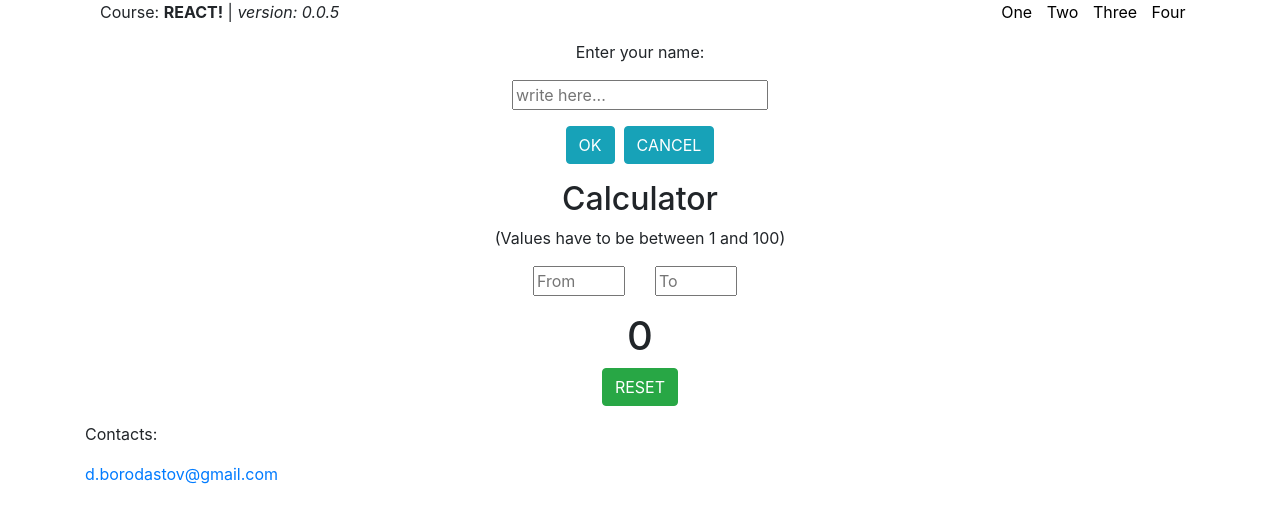
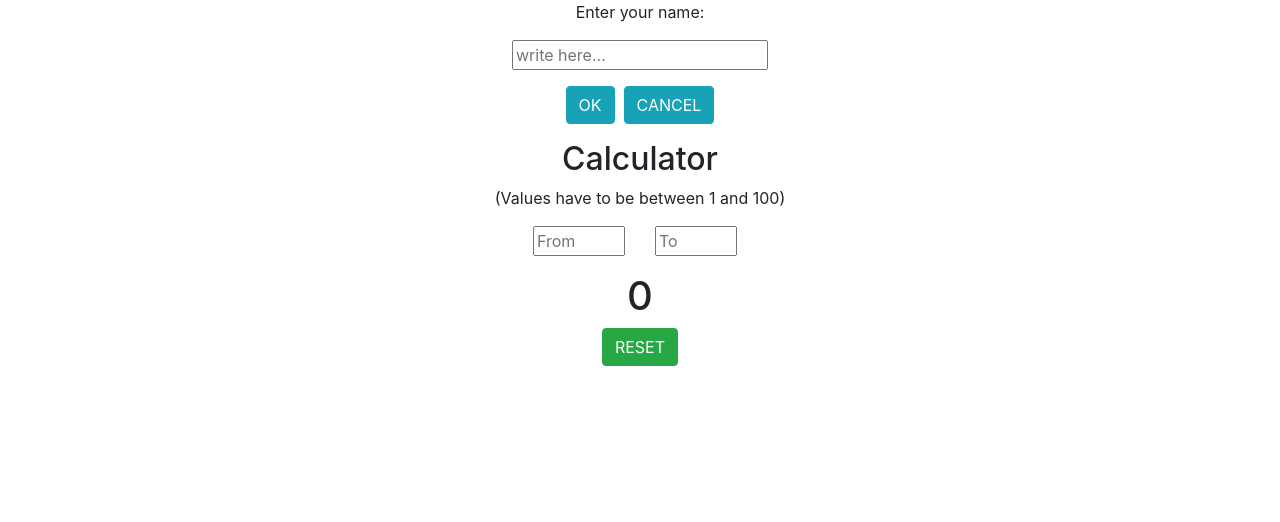
Before and after one commit to Demoferm/counter, a React (Create React App) app: page / in a window 1280 px wide. Shown: the top 522 px of the page. Built offline with nearby package versions, Linux system fonts and the light colour scheme.

Commit message:
No Menu & Contacts

```diff
--- a/src/Components/Footer/Footer.js
+++ b/src/Components/Footer/Footer.js
@@ -9,7 +9,7 @@ function Footer(props) {
         {/*<FooterMenu MenuItems = {props.MenuItems}/>*/}
         {/*    </div>*/}
         {/*    <div className='col-8'>*/}
-        <Contacts/>
+        {/*<Contacts/>*/}
             </div>
         </div>
 );
--- a/src/Components/Header/Header.js
+++ b/src/Components/Header/Header.js
@@ -6,11 +6,11 @@ function Header(props) {
     return (
         <div className='row'>
             <div className='col-4'>
-                <p className='header-title'>Course: <strong>{props.titile}</strong> | <em>version: {props.version} </em>
-                </p>
+                {/*<p className='header-title'>Course: <strong>{props.titile}</strong> | <em>version: {props.version} </em>*/}
+                {/*</p>*/}
             </div>
             <div className='col-8'>
-                <HeaderMenu MenuItems={props.MenuItems}/>
+                {/*<HeaderMenu MenuItems={props.MenuItems}/>*/}
             </div>
             {/*<Logo/>*/}
         </div>
```
